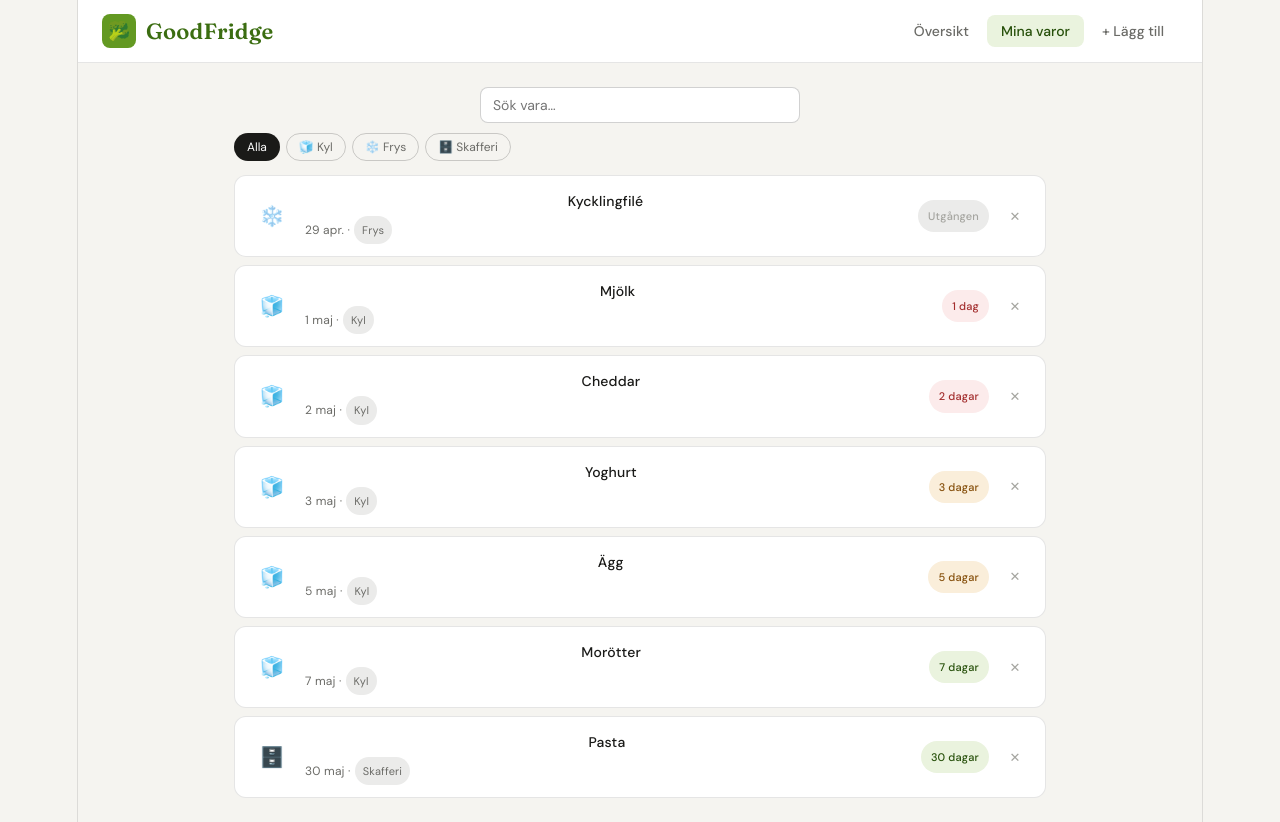
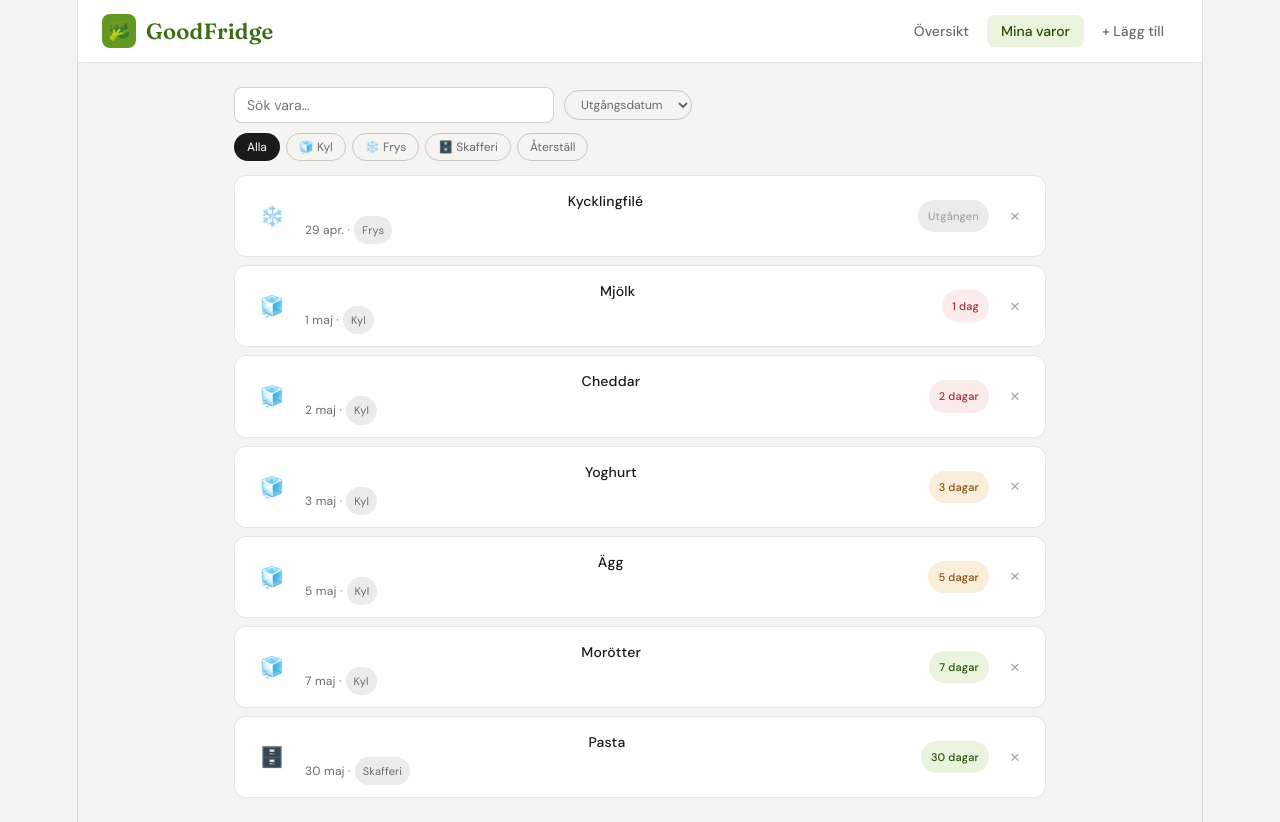
Before and after one commit to livandersson0/DAT257-Group-6, a React (Vite) app in the folder GoodFridge/: page / in a window 1280 px wide. Both pictures are taken after a click on the button "Mina varor". Built offline with nearby package versions, Linux system fonts and the light colour scheme.

Commit message:
filter metrics

```diff
--- a/GoodFridge/src/App.css
+++ b/GoodFridge/src/App.css
@@ -270,7 +270,12 @@ body {
 .delete-btn:hover { background: var(--red-50); color: var(--red-600); }
 
 /* ── search & filter ─────────────────────────────────────────────────────── */
-.search-row { margin-bottom: 10px; }
+.search-row {
+  display: flex;
+  align-items: center;
+  gap: 10px;
+  margin-bottom: 10px;
+}
 
 .search-input {
   font-family: 'DM Sans', sans-serif;
--- a/GoodFridge/src/App.jsx
+++ b/GoodFridge/src/App.jsx
@@ -163,6 +163,7 @@ return (
 function FridgeTab({ products, onDelete }) {
 const [search, setSearch]   = useState('')
 const [filter, setFilter]   = useState('all')
+const [sort, setSort] = useState('expiry')
 
 const FILTERS = [
 { key: 'all',     label: 'Alla'       },
@@ -174,7 +175,12 @@ const FILTERS = [
 const visible = products
 .filter(p => filter === 'all' || p.location === filter)
 .filter(p => p.name.toLowerCase().includes(search.toLowerCase()))
-.sort((a, b) => daysLeft(a.date) - daysLeft(b.date))
+.sort((a, b) => {
+  if (sort === 'expiry') return daysLeft(a.date) - daysLeft(b.date)
+  if (sort === 'name')   return a.name.localeCompare(b.name)
+  if (sort === 'location') return a.location.localeCompare(b.location)
+  return 0
+})
 
 return (
 <div>
@@ -186,6 +192,12 @@ value={search}
 onChange={e => setSearch(e.target.value)}
 className="search-input"
 />
+<select value={sort} onChange={e => setSort(e.target.value)} className="filter-btn">
+          <option value="expiry">Utgångsdatum</option>
+          <option value="name">Namn (A–Ö)</option>
+          <option value="location">Plats</option>
+        </select>
+
 </div>
 <div className="filter-row">
 {FILTERS.map(f => (
@@ -197,6 +209,9 @@ onClick={() => setFilter(f.key)}
 {f.label}
 </button>
 ))}
+<button className="filter-btn" onClick={() => { setSort('expiry'); setSearch(''); setFilter('all') }}>
+  Återställ
+</button>
 </div>
 <div className="product-list">
 {visible.length === 0 ? (
```
